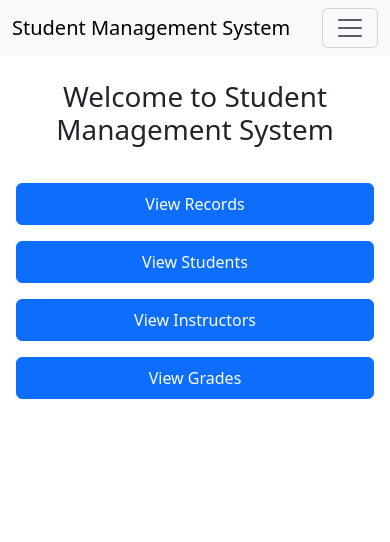
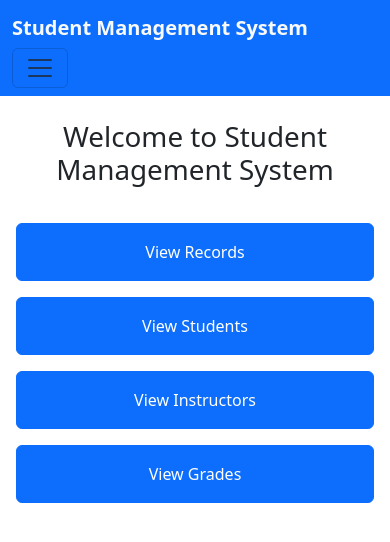
Before and after one commit to jaypbazar/Info-Management-Final-Project, a Flask app: page / in a window 390 px wide. Shown: the top 542 px of the page. Run offline with Flask 3, Linux system fonts and the light colour scheme.

Commit message:
2nd commit

```diff
--- a/templates/index.html
+++ b/templates/index.html
@@ -8,42 +8,41 @@
   </head>
   <body>
 
-    <nav class="navbar navbar-expand-lg bg-body-tertiary">
+    <nav class="navbar navbar-expand-lg bg-primary">
         <div class="container-fluid">
-        <a class="navbar-brand" href="/">Student Management System</a>
+        <a class="navbar-brand fw-bold text-light" href="/">Student Management System</a>
         <button class="navbar-toggler" type="button" data-bs-toggle="collapse" data-bs-target="#navbarNavAltMarkup" aria-controls="navbarNavAltMarkup" aria-expanded="false" aria-label="Toggle navigation">
             <span class="navbar-toggler-icon"></span>
         </button>
         <div class="collapse navbar-collapse" id="navbarNavAltMarkup">
             <div class="navbar-nav">
-            <a class="nav-link active" href="/">Home</a>
-            <a class="nav-link active" href="#">Records</a>
-            <a class="nav-link active" href="#">Students</a>
-            <a class="nav-link active" href="#">Instructors</a>
-            <a class="nav-link active" href="#">Grades</a>
+            <a class="nav-link active bg-primary-subtle m-1 rounded-2" href="#">Records</a>
+            <a class="nav-link active bg-primary-subtle m-1 rounded-2" href="#">Students</a>
+            <a class="nav-link active bg-primary-subtle m-1 rounded-2" href="#">Instructors</a>
+            <a class="nav-link active bg-primary-subtle m-1 rounded-2" href="#">Grades</a>
             </div>
         </div>
         </div>
     </nav>
 
     <div class="row">
-        <div class="col-md-3"></div>
-        <div class="col-md-6">
+        <div class="col-md-4"></div>
+        <div class="col-md-4">
             <div class="container">
                 <br>
                 <h1 class="text-center">Welcome to Student Management System</h1>
                 <br>
 
                 <div class="d-grid gap-2">
-                    <button class="btn btn-primary p-2 m-1" type="button">View Records</button>
-                    <button class="btn btn-primary p-2 m-1" type="button">View Students</button>
-                    <button class="btn btn-primary p-2 m-1" type="button">View Instructors</button>
-                    <button class="btn btn-primary p-2 m-1" type="button">View Grades</button>
+                    <button class="btn btn-primary p-3 m-1" type="button">View Records</button>
+                    <button class="btn btn-primary p-3 m-1" type="button">View Students</button>
+                    <button class="btn btn-primary p-3 m-1" type="button">View Instructors</button>
+                    <button class="btn btn-primary p-3 m-1" type="button">View Grades</button>
                 </div>
 
             </div>
         </div>
-        <div class="col-md-3"></div>
+        <div class="col-md-4"></div>
     </div>
 
     <script src="https://cdn.jsdelivr.net/npm/bootstrap@5.3.3/dist/js/bootstrap.bundle.min.js" integrity="sha384-YvpcrYf0tY3lHB60NNkmXc5s9fDVZLESaAA55NDzOxhy9GkcIdslK1eN7N6jIeHz" crossorigin="anonymous"></script>
```
